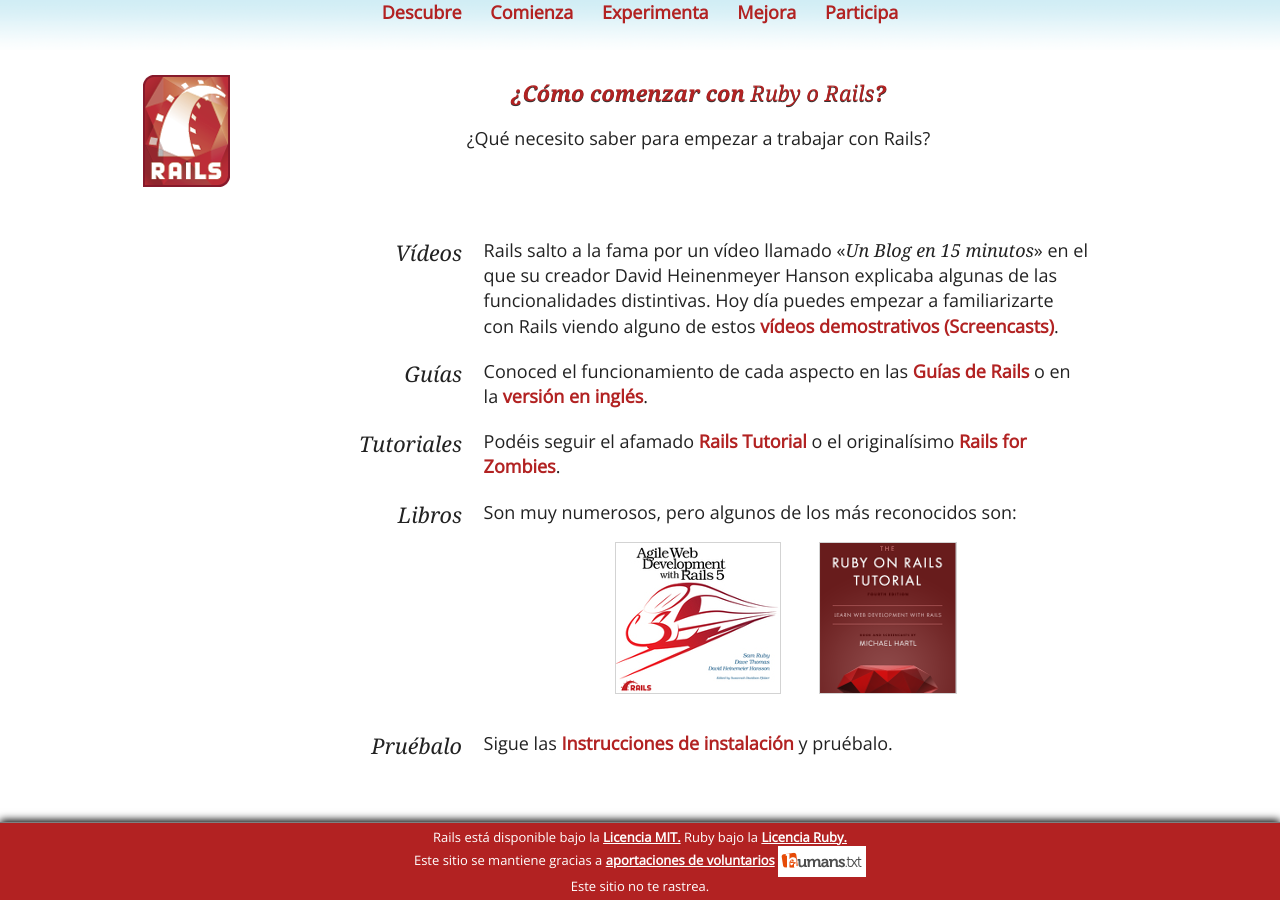
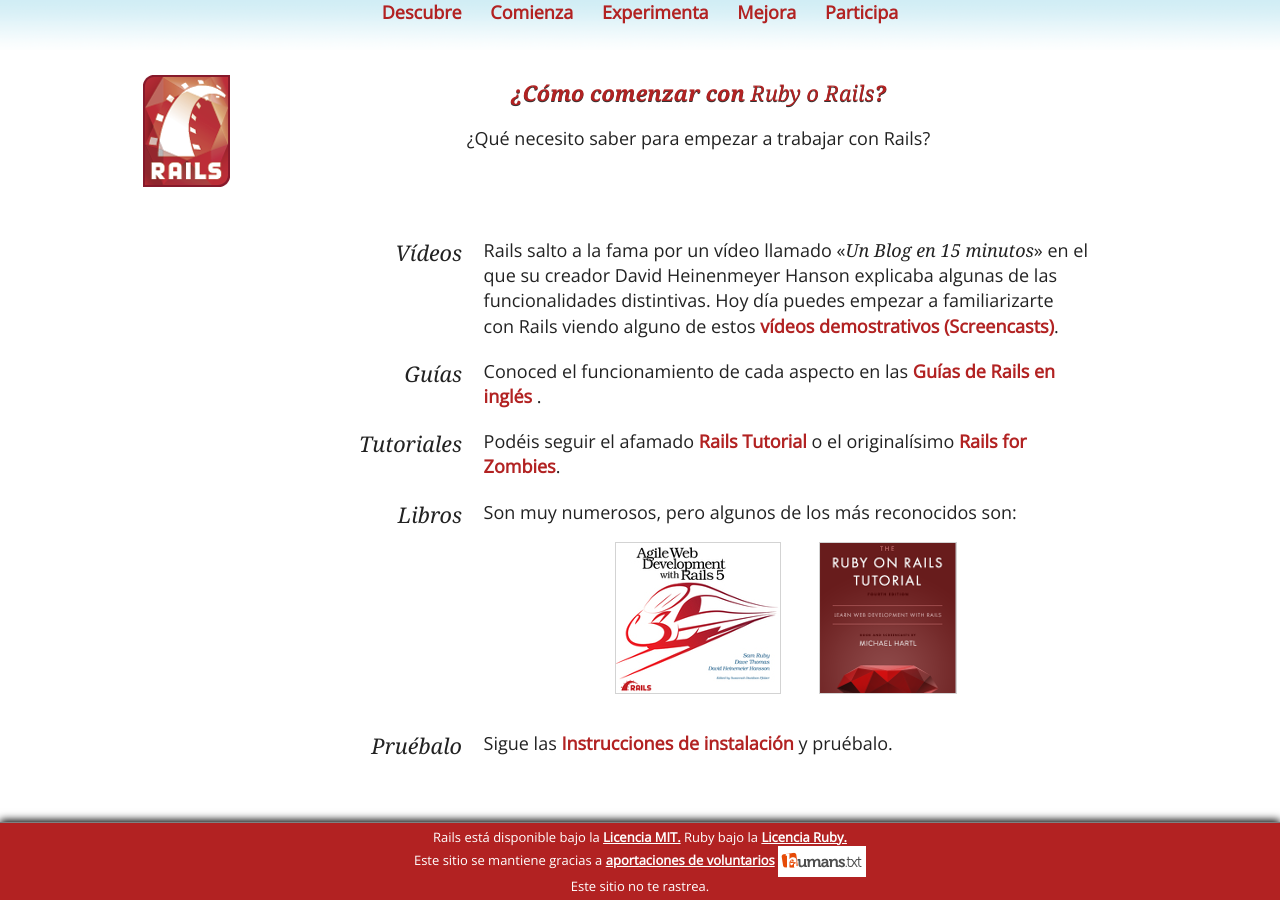
Before and after one commit to rails-es/rails-es.github.io, a Jekyll site: the page built from comienza.html, in a window 1280 px wide. Built offline with Jekyll 4.4.1, drawn with Linux system fonts in a browser that asks for light colours; some web fonts are replaced; Markdown is read by kramdown in place of the engine named in the settings.

Commit message:
Fix broken link

```diff
--- a/comienza.html
+++ b/comienza.html
@@ -19,7 +19,10 @@
         demostrativos (Screencasts)</a>.</dd>
     </dd>
     <dt>Guías</dt>
-    <dd>Conoced el funcionamiento de cada aspecto en las <a href="http://www.guiasrails.es/">Guías de Rails</a> o en la <a href="http://guides.rubyonrails.org/">versión en inglés</a>.</dd>
+    <dd>
+      Conoced el funcionamiento de cada aspecto en las
+      <a href="http://guides.rubyonrails.org/">Guías de Rails en inglés</a>
+      .</dd>
     <dt>Tutoriales</dt>
     <dd>Podéis seguir el afamado <a href="http://ruby.railstutorial.org/">Rails Tutorial</a>
       o el originalísimo <a href="http://railsforzombies.com">Rails for Zombies</a>.</dd>
```
